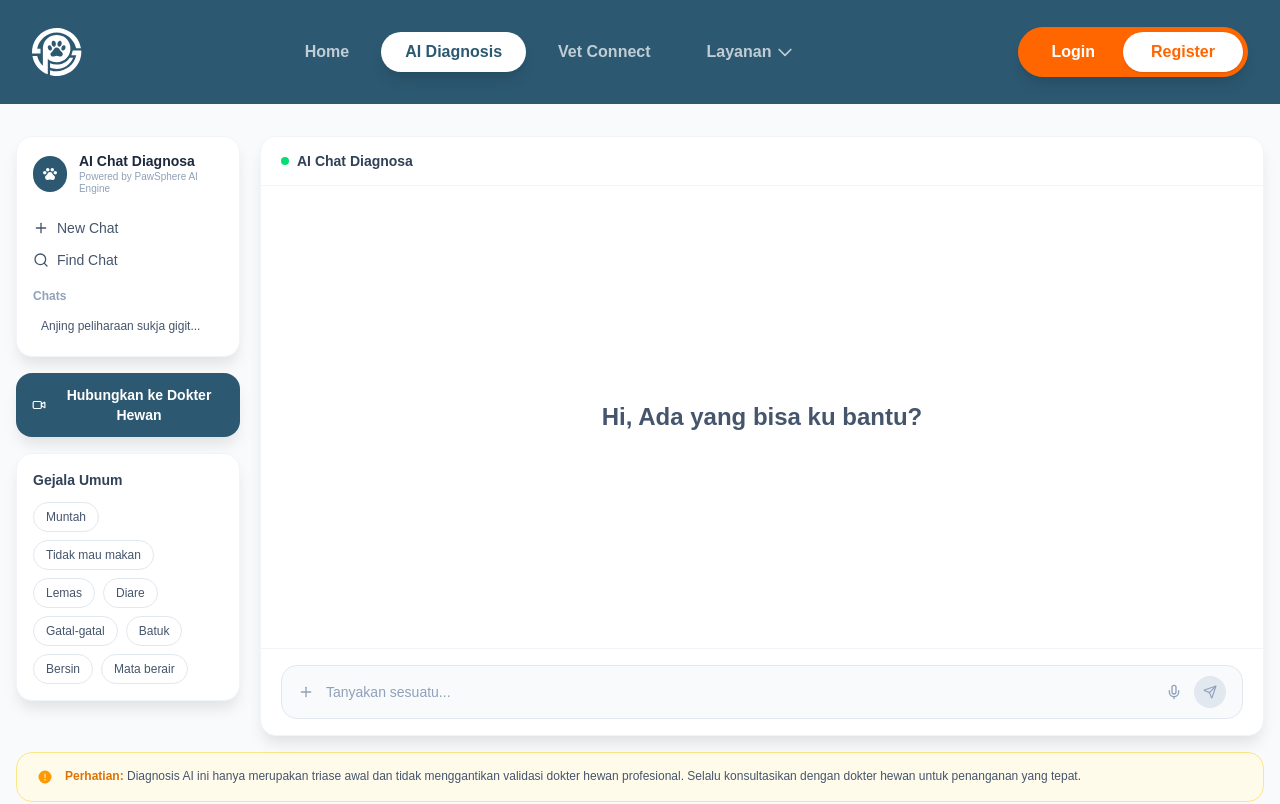
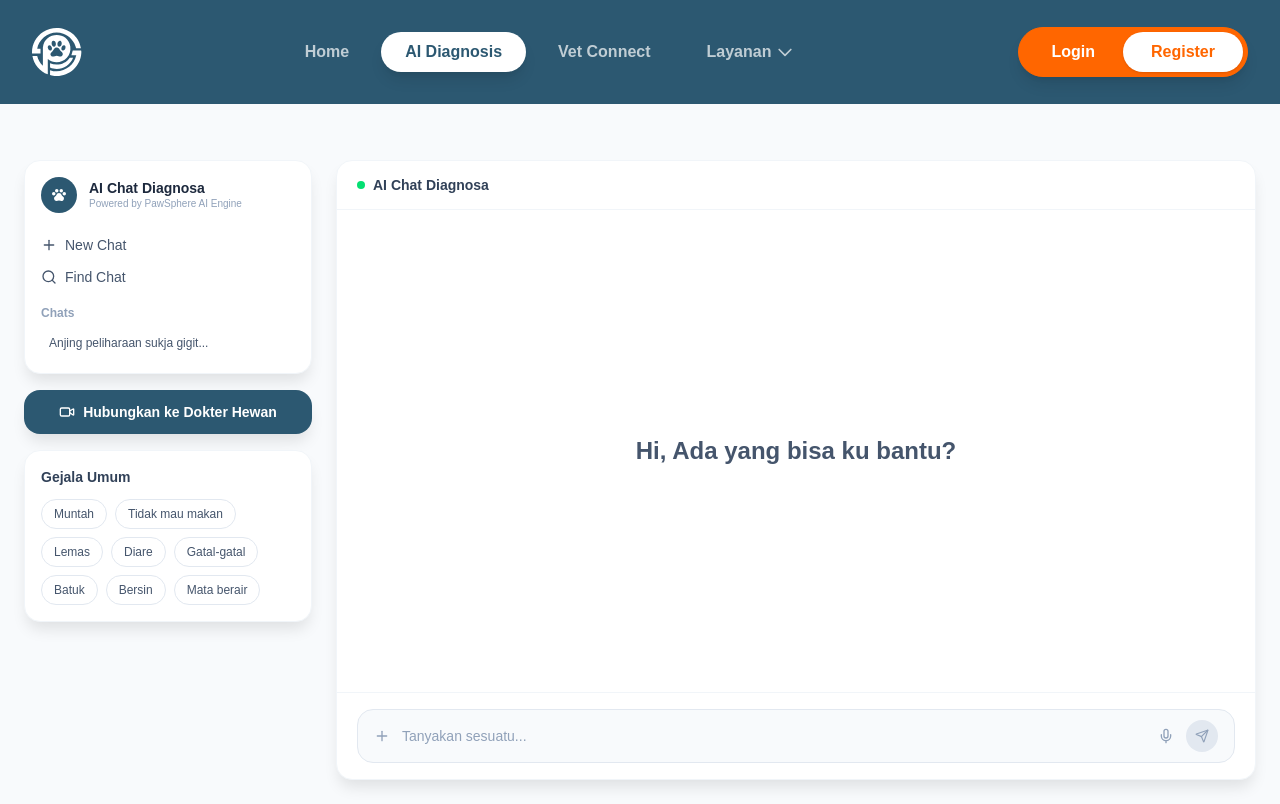
Before and after one commit to deandamanik/pawsphere-frontend, a React (Vite) app: page /ai-diagnose in a window 1280 px wide. Shown: the top 804 px of the page. Built offline with nearby package versions, Linux system fonts and the light colour scheme.

Commit message:
refactor(ui): balance overall layout structure and polish transition effects

```diff
--- a/src/components/ai-diagnose/AiDiagnoseContainer.jsx
+++ b/src/components/ai-diagnose/AiDiagnoseContainer.jsx
@@ -9,12 +9,12 @@ const AiDiagnoseContainer = ({ chatState, chatActions }) => {
   const [isSidebarOpen, setIsSidebarOpen] = useState(false);
 
   return (
-    <div className="font-poppins bg-slate-50 min-h-screen py-4 md:py-8 px-2 sm:px-4">
-      <div className="max-w-7xl mx-auto">
-        <div className="flex gap-3 md:gap-5 items-stretch min-h-[calc(100vh-8rem)] md:min-h-150">
+    <div className="font-poppins bg-slate-50 min-h-[calc(100vh-4rem)] flex items-center py-10 md:py-14 px-3 sm:px-6">
+      <div className="max-w-7xl w-full mx-auto flex flex-col gap-5">
 
-          {/* Desktop Sidebar */}
-          <aside className="hidden lg:flex w-56 shrink-0 flex-col gap-4">
+        <div className="flex gap-4 md:gap-6 items-stretch min-h-125 md:h-155">
+
+          <aside className="hidden lg:flex w-72 shrink-0 flex-col gap-4">
             <SidebarContent
               handleNewChat={chatActions.handleNewChat}
               isSearching={chatState.isSearching}
@@ -35,7 +35,6 @@ const AiDiagnoseContainer = ({ chatState, chatActions }) => {
             />
           </aside>
 
-          {/* Mobile Sidebar (Drawer) */}
           <AnimatePresence>
             {isSidebarOpen && (
               <>
@@ -84,7 +83,6 @@ const AiDiagnoseContainer = ({ chatState, chatActions }) => {
             )}
           </AnimatePresence>
 
-          {/* Main Chat Area */}
           <ChatArea
             activeChat={chatState.activeChat}
             setIsSidebarOpen={setIsSidebarOpen}
--- a/src/components/ai-diagnose/ChatArea.jsx
+++ b/src/components/ai-diagnose/ChatArea.jsx
@@ -23,8 +23,22 @@ const ChatArea = ({
     );
   };
 
+  const messageVariants = {
+    hidden: { opacity: 0, x: 15 },
+    visible: {
+      opacity: 1,
+      x: 0,
+      transition: { type: "spring", stiffness: 140, damping: 18 },
+    },
+  };
+
   return (
-    <div className="flex-1 bg-white rounded-xl md:rounded-2xl shadow-card border border-slate-100 flex flex-col overflow-hidden">
+    <motion.div
+      initial={{ opacity: 0, x: 20 }}
+      animate={{ opacity: 1, x: 0 }}
+      transition={{ type: "spring", stiffness: 100, damping: 20 }}
+      className="flex-1 bg-white rounded-xl md:rounded-2xl shadow-card border border-slate-100 flex flex-col overflow-hidden"
+    >
       <div className="px-3 sm:px-5 py-3 md:py-3.5 border-b border-slate-100 flex items-center gap-2">
         <button
           onClick={() => setIsSidebarOpen(true)}
@@ -43,8 +57,9 @@ const ChatArea = ({
         {!activeChat || activeChat.messages.length === 0 ? (
           <div className="flex-1 flex flex-col items-center justify-center gap-4 sm:gap-6 py-8 sm:py-16 px-4">
             <motion.h2
-              initial={{ opacity: 0, y: 10 }}
-              animate={{ opacity: 1, y: 0 }}
+              initial={{ opacity: 0, x: 15 }}
+              animate={{ opacity: 1, x: 0 }}
+              transition={{ type: "spring", stiffness: 100, damping: 15, delay: 0.2 }}
               className="text-lg sm:text-2xl font-semibold text-slate-600 text-center"
             >
               Hi, Ada yang bisa ku bantu?
@@ -55,8 +70,9 @@ const ChatArea = ({
             msg.role === "ai" ? (
               <motion.div
                 key={msg.id}
-                initial={{ opacity: 0, y: 10 }}
-                animate={{ opacity: 1, y: 0 }}
+                variants={messageVariants}
+                initial="hidden"
+                animate="visible"
                 className="flex items-end gap-2 sm:gap-3 max-w-[90%] sm:max-w-[80%]"
               >
                 <div className="w-7 h-7 sm:w-9 sm:h-9 rounded-full bg-brand-blue-normal flex items-center justify-center shrink-0 mb-4 sm:mb-6">
@@ -85,8 +101,9 @@ const ChatArea = ({
             ) : (
               <motion.div
                 key={msg.id}
-                initial={{ opacity: 0, y: 10 }}
-                animate={{ opacity: 1, y: 0 }}
+                variants={messageVariants}
+                initial="hidden"
+                animate="visible"
                 className="flex items-end gap-2 sm:gap-3 max-w-[90%] sm:max-w-[75%] self-end"
               >
                 <div className="flex flex-col items-end gap-1">
@@ -121,7 +138,11 @@ const ChatArea = ({
         )}
 
         {isTyping && (
-          <div className="flex items-end gap-2 sm:gap-3 max-w-[90%] sm:max-w-[80%]">
+          <motion.div
+            initial={{ opacity: 0, x: 10 }}
+            animate={{ opacity: 1, x: 0 }}
+            className="flex items-end gap-2 sm:gap-3 max-w-[90%] sm:max-w-[80%]"
+          >
             <div className="w-7 h-7 sm:w-9 sm:h-9 rounded-full bg-brand-blue-normal flex items-center justify-center shrink-0">
               <PiPawPrintFill className="text-white w-3 h-3 sm:w-4 sm:h-4" />
             </div>
@@ -142,7 +163,7 @@ const ChatArea = ({
                 ))}
               </div>
             </div>
-          </div>
+          </motion.div>
         )}
       </div>
 
@@ -178,7 +199,7 @@ const ChatArea = ({
           </button>
         </div>
       </div>
-    </div>
+    </motion.div>
   );
 };
 
--- a/src/components/ai-diagnose/SidebarContent.jsx
+++ b/src/components/ai-diagnose/SidebarContent.jsx
@@ -14,9 +14,40 @@ const SidebarContent = ({
   symptoms,
   handleSymptomClick,
 }) => {
+  const containerVariants = {
+    hidden: { opacity: 0, x: -30 },
+    visible: {
+      opacity: 1,
+      x: 0,
+      transition: {
+        type: "spring",
+        stiffness: 120,
+        damping: 20,
+        staggerChildren: 0.1,
+      },
+    },
+  };
+
+  const itemVariants = {
+    hidden: { opacity: 0, x: -20 },
+    visible: {
+      opacity: 1,
+      x: 0,
+      transition: { type: "spring", stiffness: 100, damping: 15 }
+    },
+  };
+
   return (
-    <>
-      <div className="bg-white rounded-2xl shadow-card border border-slate-100 p-4">
+    <motion.div
+      variants={containerVariants}
+      initial="hidden"
+      animate="visible"
+      className="flex flex-col gap-4 w-full"
+    >
+      <motion.div
+        variants={itemVariants}
+        className="bg-white rounded-2xl shadow-card border border-slate-100 p-4"
+      >
         <div className="flex items-center gap-3 mb-4">
           <div className="w-9 h-9 rounded-xl bg-brand-blue-dark flex items-center justify-center">
             <PiPawPrintFill className="text-white w-4 h-4" />
@@ -50,14 +81,15 @@ const SidebarContent = ({
         <AnimatePresence>
           {isSearching && (
             <motion.input
-              initial={{ opacity: 0, height: 0 }}
-              animate={{ opacity: 1, height: "auto" }}
-              exit={{ opacity: 0, height: 0 }}
+              initial={{ opacity: 0, height: 0, marginTop: 0 }}
+              animate={{ opacity: 1, height: "auto", marginTop: 8 }}
+              exit={{ opacity: 0, height: 0, marginTop: 0 }}
+              transition={{ type: "spring", stiffness: 200, damping: 20 }}
               type="text"
               placeholder="Cari chat..."
               value={searchQuery}
               onChange={(e) => setSearchQuery(e.target.value)}
-              className="w-full mt-2 px-3 py-1.5 text-xs border border-slate-200 rounded-lg outline-none focus:border-brand-blue-normal"
+              className="w-full px-3 py-1.5 text-xs border border-slate-200 rounded-lg outline-none focus:border-brand-blue-normal"
             />
           )}
         </AnimatePresence>
@@ -80,15 +112,23 @@ const SidebarContent = ({
             ))}
           </div>
         </div>
-      </div>
+      </motion.div>
 
-      <button className="flex items-center justify-center gap-2 bg-brand-blue-dark hover:bg-brand-blue-normal text-white text-sm font-semibold py-3 px-4 rounded-2xl transition-colors shadow-card cursor-pointer">
+      <motion.button
+        variants={itemVariants}
+        whileHover={{ scale: 1.02 }}
+        whileTap={{ scale: 0.98 }}
+        className="flex items-center justify-center gap-2 bg-brand-blue-dark hover:bg-brand-blue-normal text-white text-sm font-semibold py-3 px-4 rounded-2xl transition-colors shadow-card cursor-pointer"
+      >
         <LuVideo className="w-4 h-4" />
         <span className="hidden md:inline">Hubungkan ke Dokter Hewan</span>
         <span className="md:hidden">Dokter Hewan</span>
-      </button>
+      </motion.button>
 
-      <div className="bg-white rounded-2xl shadow-card border border-slate-100 p-4">
+      <motion.div
+        variants={itemVariants}
+        className="bg-white rounded-2xl shadow-card border border-slate-100 p-4"
+      >
         <p className="text-sm font-bold text-slate-700 mb-3">Gejala Umum</p>
         <div className="flex flex-wrap gap-2">
           {symptoms.map((symptom) => (
@@ -101,8 +141,8 @@ const SidebarContent = ({
             </button>
           ))}
         </div>
-      </div>
-    </>
+      </motion.div>
+    </motion.div>
   );
 };
 
```
